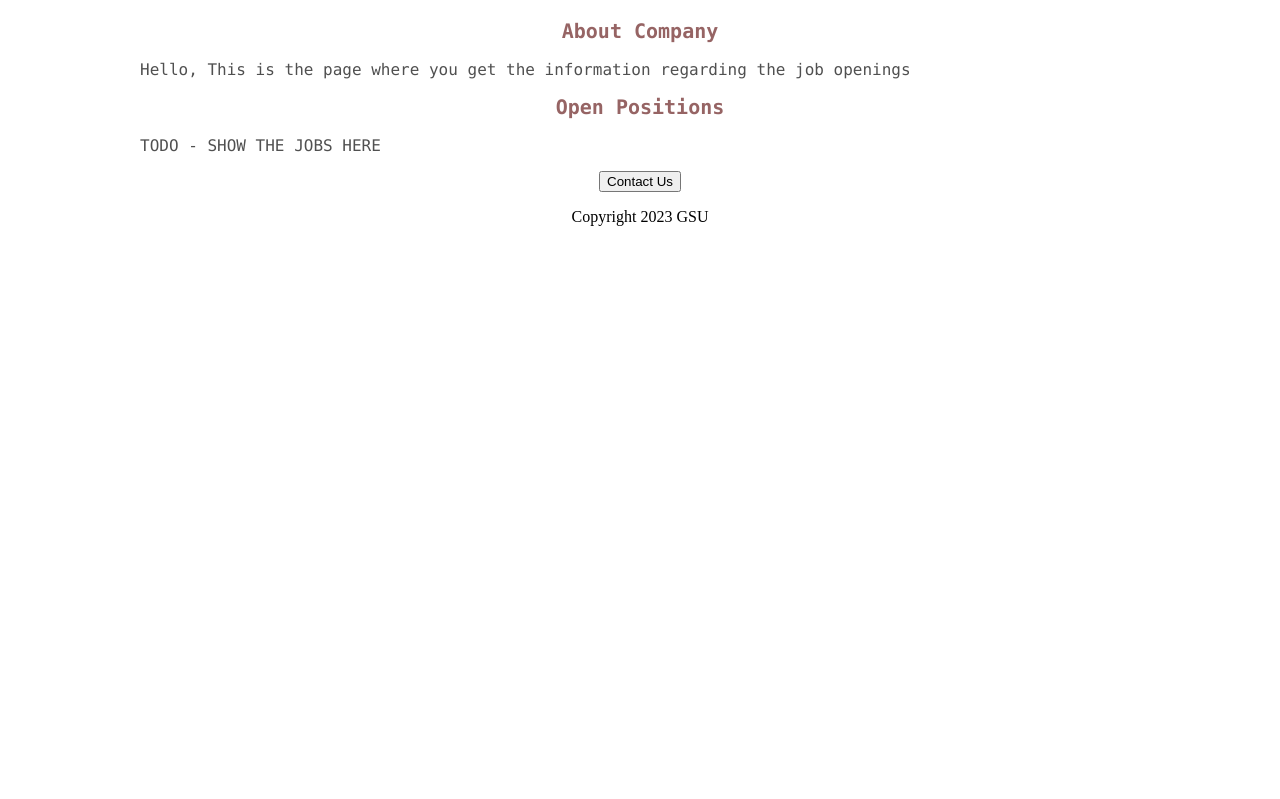
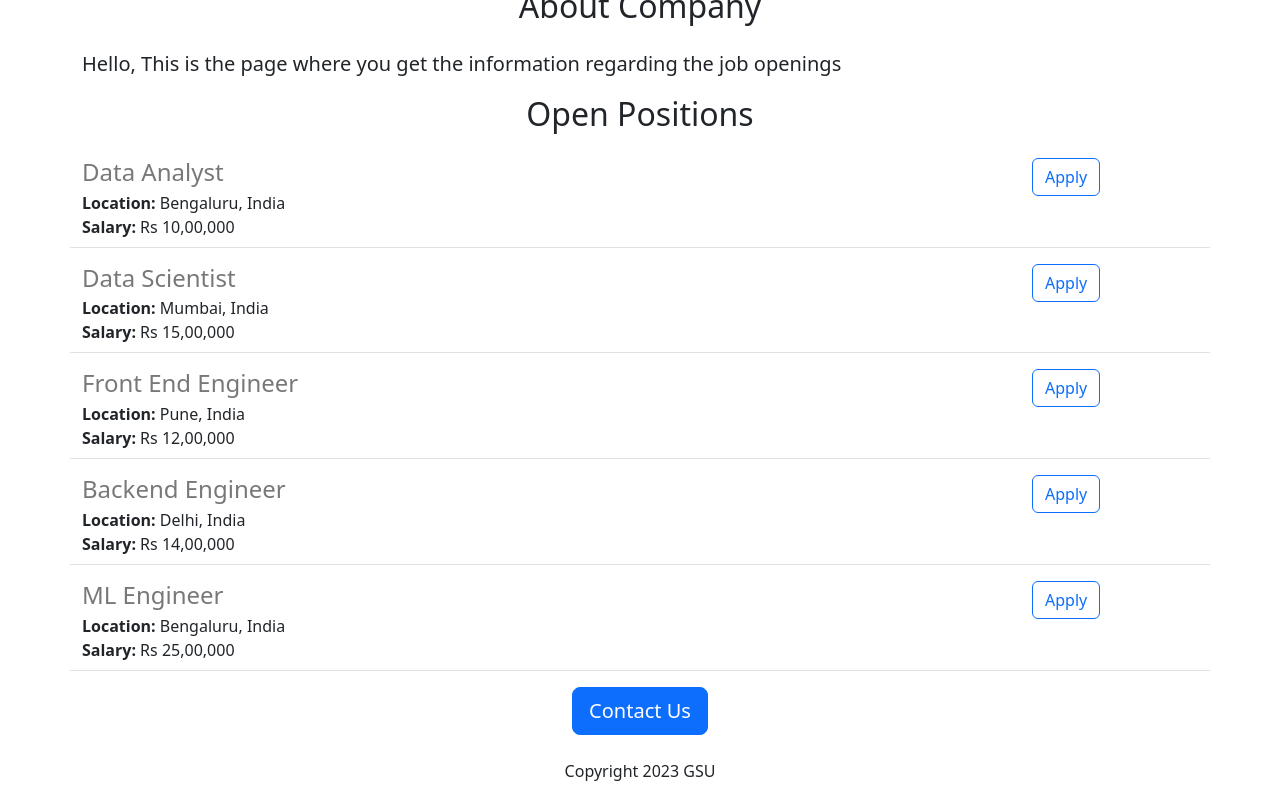
Before and after one commit to GauthamSU/Flask_Project, a Flask app: page / in a window 1280 px wide. Shown: the part 461-1260 px from the top of the page. Before the commit the page ends 687 px from the top, so only its background shows below. Run offline with Flask 3, Linux system fonts and the light colour scheme.

Commit message:
Added dynamic data and designed home page

```diff
--- a/app.py
+++ b/app.py
@@ -1,11 +1,43 @@
-from flask import Flask, render_template
+from flask import Flask, render_template, jsonify
 
 app = Flask(__name__)
+
+JOBS = [{
+  'id': 1,
+  'title': 'Data Analyst',
+  'location': 'Bengaluru, India',
+  'salary': 'Rs 10,00,000'
+}, {
+  'id': 2,
+  'title': 'Data Scientist',
+  'location': 'Mumbai, India',
+  'salary': 'Rs 15,00,000'
+}, {
+  'id': 3,
+  'title': 'Front End Engineer',
+  'location': 'Pune, India',
+  'salary': 'Rs 12,00,000'
+}, {
+  'id': 4,
+  'title': 'Backend Engineer',
+  'location': 'Delhi, India',
+  'salary': 'Rs 14,00,000'
+}, {
+  'id': 5,
+  'title': 'ML Engineer',
+  'location': 'Bengaluru, India',
+  'salary': 'Rs 25,00,000'
+}]
 
 
 @app.route('/')
 def hello_world():
-  return render_template('home.html')
+  return render_template('home.html', jobs=JOBS)
+
+
+@app.route("/api/jobs")
+def list_jobs():
+  return jsonify(JOBS)
 
 
 if __name__ == '__main__':
--- a/templates/home.html
+++ b/templates/home.html
@@ -1,53 +1,36 @@
 <!DOCTYPE html>
 <html>
   <head>
+    <meta charset="utf-8">
+    <meta name="viewport" content="width=device-width, initial-scale=1">
     <title>Career Page</title>
+    <link href="https://cdn.jsdelivr.net/npm/bootstrap@5.3.1/dist/css/bootstrap.min.css" rel="stylesheet" integrity="sha384-4bw+/aepP/YC94hEpVNVgiZdgIC5+VKNBQNGCHeKRQN+PtmoHDEXuppvnDJzQIu9" crossorigin="anonymous">
     <style>
-      h1 {
-        font-size: 40px;
-        font-family: Comic Sans MS;
-        font-weight: normal;
-        color: rgb(100, 100, 100);
-        text-align: center;
-         }
-
       #banner {
+        height: 360px;
         width: 100%;
-        height: 360px;
-        object-fit: cover;
-      }
-
-      h2 {
-        font-size: 20px;
-        font-family: Consolas;
-        color: rgb(150, 100, 100);
-        text-align: center;
-        }
-
-      #container {
-        max-width: 1000px;
-        margin: 0 auto;
-      }
-
-      .bodytext {
-        font-family: Consolas;
-        color: rgb(80, 80, 80);
+        object-fit:cover;
       }
     </style>
   </head>
   <body>
-    <div id='container'>
-      <h1>Career Page</h1>
-      <img id='banner' src= 'https://flaskproject--gauthamsu.repl.co/static/banner.jpg'>
-      <h2>About Company</h2>
-      <p class='bodytext'>
+    <div class='container'>
+      <h1 class="text-center mt-2 mb-4">Career Page</h1>
+      <script src="https://cdn.jsdelivr.net/npm/bootstrap@5.3.1/dist/js/bootstrap.bundle.min.js" integrity="sha384-HwwvtgBNo3bZJJLYd8oVXjrBZt8cqVSpeBNS5n7C8IVInixGAoxmnlMuBnhbgrkm" crossorigin="anonymous"></script>
+      <img class="img-fluid" id="banner" src='https://flaskproject--gauthamsu.repl.co/static/banner.jpg'>
+      <h2 class="text-center mt-2 mb-4">About Company</h2>
+      <p class='lead'>
         Hello, This is the page where you get the information regarding the job openings
       </p>
-      <h2>Open Positions</h2>
-      <p class='bodytext'>TODO - SHOW THE JOBS HERE</p>
-      <div style="text-align:center;">
-        <button>Contact Us</button>
-        <p>Copyright 2023 GSU</p>
+      <h2 class="text-center mt-2 mb-4">Open Positions</h2>
+      <div>
+        {% for job in jobs %}
+          {% include 'jobitem.html' %}
+        {% endfor %}
+      </div>
+      <div class="text-center">
+        <button class="btn btn-primary btn-lg">Contact Us</button>
+        <p class='mt-4'>Copyright 2023 GSU</p>
       </div>
     </div>
   </body>
--- /dev/null
+++ b/templates/jobitem.html
@@ -0,0 +1,16 @@
+<div class="border-bottom row" style='margin-bottom:16px;padding-bottom:8px;'>
+  <div class = "col-10">
+    <h4 style='color:rgb(120,120,120); margin-bottom:4px;'>{{job['title']}}</h4>
+    <div>
+      <b>Location:</b> {{job['location']}}
+    </div>
+    {% if 'salary' in job %}
+    <div>
+      <b>Salary:</b> {{job['salary']}}
+    </div>
+    {% endif %}
+  </div>
+  <div class="col-2">
+    <button type="button" class="btn btn-outline-primary float-right align-middle">Apply</button>
+  </div>
+</div>
```
